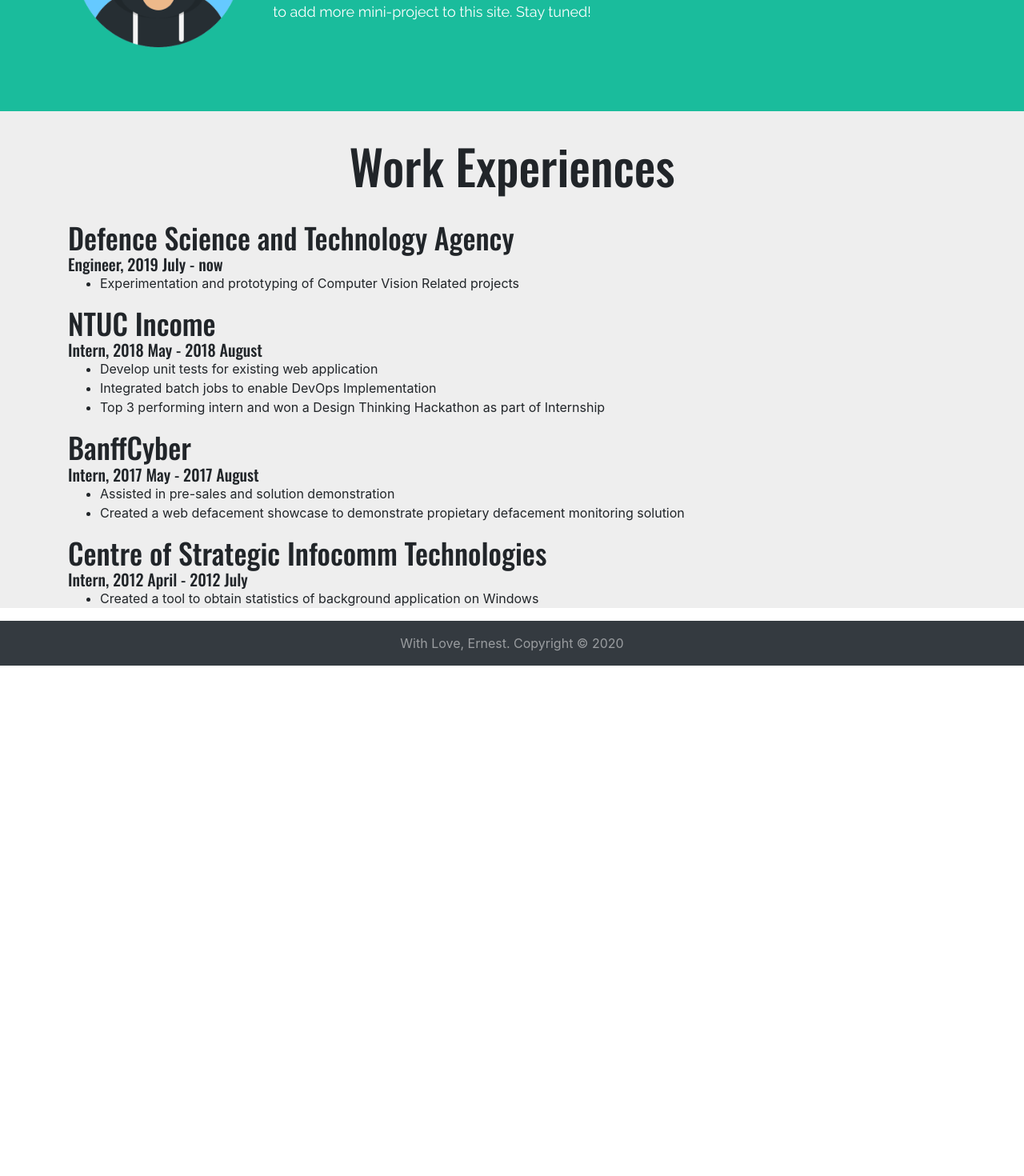
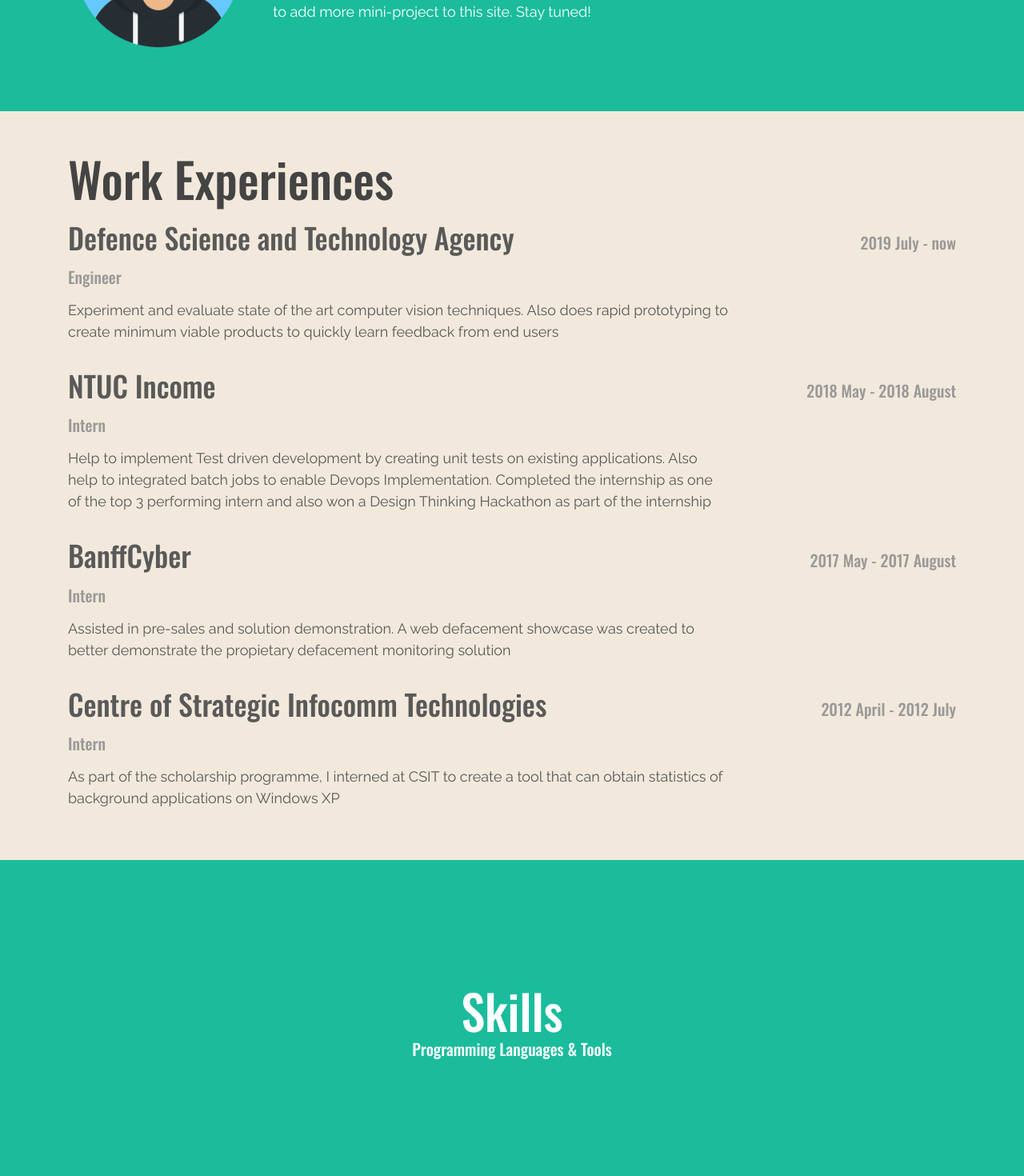
Before and after one commit to ernestlwt/vue-webapp, a Vue app in the folder webapp/: page /#/ in a window 1280 px wide. Shown: the part 320-1790 px from the top of the page at 80% size. Before the commit the page ends 1152 px from the top, so only its background shows below. Built offline with nearby package versions, Linux system fonts and the light colour scheme.

Commit message:
completed experiences and added skill template

```diff
--- a/webapp/src/components/Homepage.vue
+++ b/webapp/src/components/Homepage.vue
@@ -2,18 +2,22 @@
   <div>
     <Banner />
     <Experience />
+    <Skill />
   </div>
 </template>
 
 <script>
 import Banner from './resume/Banner'
 import Experience from './resume/Experience'
+import Skill from './resume/Skill'
+
 
 export default {
   name: 'Homepage',
   components: {
     Banner,
-    Experience
+    Experience,
+    Skill
   }
 }
 </script>
--- a/webapp/src/components/resume/Banner.vue
+++ b/webapp/src/components/resume/Banner.vue
@@ -1,7 +1,7 @@
 <template>
-  <b-container fluid class="banner_section d-flex">
-    <b-container class="banner_section d-flex">
-      <b-row class="banner_row justify-content-sm-center">
+  <b-container fluid class="banner_section py-5">
+    <b-container>
+      <b-row class="justify-content-sm-center">
         <b-col sm="auto" align="center" align-self="center">
           <img class="avatar_img" src="/avatar.png" alt="avatar"/>
         </b-col>
@@ -33,10 +33,8 @@ export default {
   background-color: #1abc9c;
   color: white;
   min-height: 50vh;
-}
-
-.banner_row {
-  flex: 1;
+  display: flex;
+  align-items: center;
 }
 
 .avatar_img {
--- a/webapp/src/components/resume/Experience.vue
+++ b/webapp/src/components/resume/Experience.vue
@@ -1,9 +1,9 @@
 <template>
-  <b-container fluid class="experience_section">
-    <b-container>
-      <b-row class="p-3">
-        <b-col align="center" class="p-3">
-          <h1>Work Experiences</h1>
+  <b-container fluid class="experience_section py-5">
+    <b-container class="align-middle">
+      <b-row>
+        <b-col>
+          <h1 class="experience_header">Work Experiences</h1>
         </b-col>
       </b-row>
       <ExperienceCard v-for="experience in experiences" v-bind:key="experience.company" v-bind:experience="experience" />
@@ -27,33 +27,22 @@ export default {
           company: "Defence Science and Technology Agency",
           position: "Engineer",
           period: "2019 July - now",
-          tasks: [
-            "Experimentation and prototyping of Computer Vision Related projects"
-          ]
+          description: "Experiment and evaluate state of the art computer vision techniques. Also does rapid prototyping to create minimum viable products to quickly learn feedback from end users"
         },{
           company: "NTUC Income",
           position: "Intern",
           period: "2018 May - 2018 August",
-          tasks: [
-            "Develop unit tests for existing web application",
-            "Integrated batch jobs to enable DevOps Implementation",
-            "Top 3 performing intern and won a Design Thinking Hackathon as part of Internship"
-          ]
+          description: "Help to implement Test driven development by creating unit tests on existing applications. Also help to integrated batch jobs to enable Devops Implementation. Completed the internship as one of the top 3 performing intern and also won a Design Thinking Hackathon as part of the internship"
         },{
           company: "BanffCyber",
           position: "Intern",
           period: "2017 May - 2017 August",
-          tasks: [
-            "Assisted in pre-sales and solution demonstration",
-            "Created a web defacement showcase to demonstrate propietary defacement monitoring solution"
-          ]
+          description: "Assisted in pre-sales and solution demonstration. A web defacement showcase was created to better demonstrate the propietary defacement monitoring solution"
         },{
           company: "Centre of Strategic Infocomm Technologies",
           position: "Intern",
           period: "2012 April - 2012 July",
-          tasks: [
-            "Created a tool to obtain statistics of background application on Windows"
-          ]
+          description: "As part of the scholarship programme, I interned at CSIT to create a tool that can obtain statistics of background applications on Windows XP"
         }
       ]
     }
@@ -61,10 +50,17 @@ export default {
 }
 </script>
 
-<style scoped>
+<style lang="scss" scoped>
 
 .experience_section {
-  background-color: #EEEEEE;
+  background-color: #F2E9DC;
+  min-height: 50vh;
+  display: flex;
+  align-items: center;
+}
+
+.experience_header {
+  color: #444444;
 }
 
 .experience_card {
--- a/webapp/src/components/resume/ExperienceCard.vue
+++ b/webapp/src/components/resume/ExperienceCard.vue
@@ -1,11 +1,14 @@
 <template>
-  <div>
-    <h3>{{ experience.company }}</h3>
-    <h6>{{ experience.position }}, {{ experience.period }}</h6>
-    <ul>
-      <li v-for="task in experience.tasks" :key="task"><span class="fa-li"><i class="fas fa-check-square"></i></span>{{ task }}</li>
-    </ul>
-  </div>
+  <b-row class="py-3">
+    <b-col>
+      <h3 class="ecard_title">{{ experience.company }}</h3>
+      <h6 class="ecard_subtitle py-3">{{ experience.position }}</h6>
+      <p class="ecard_desc">{{ experience.description }}</p>
+    </b-col>
+    <b-col class="text-right" md="3">
+      <h6 class="ecard_subtitle py-3">{{ experience.period }}</h6>
+    </b-col>
+  </b-row>
 </template>
 
 <script>
@@ -14,3 +17,19 @@
     props: ["experience"]
   }
 </script>
+
+<style lang="scss" scoped>
+
+.ecard_title {
+  color: #595959;
+}
+
+.ecard_subtitle {
+  color: #999999;
+}
+
+.ecard_desc {
+  color: #595959;
+}
+
+</style>
--- /dev/null
+++ b/webapp/src/components/resume/Skill.vue
@@ -0,0 +1,35 @@
+<template>
+  <b-container fluid class="skill_section py-5">
+    <b-container>
+      <b-row class="justify-content-sm-center">
+        <b-col sm="12" class="text-center">
+          <h1>Skills</h1>
+          <h6>Programming Languages &amp; Tools</h6>
+          <div></div>
+        </b-col>
+        <b-col>
+        </b-col>
+      </b-row>
+    </b-container>
+  </b-container>
+</template>
+
+<script>
+
+export default {
+  name: "Skill"
+}
+
+</script>
+
+<style lang="scss" scoped>
+
+.skill_section {
+  background-color: #1abc9c;
+  color: white;
+  min-height: 50vh;
+  display: flex;
+  align-items: center;
+}
+
+</style>
```
